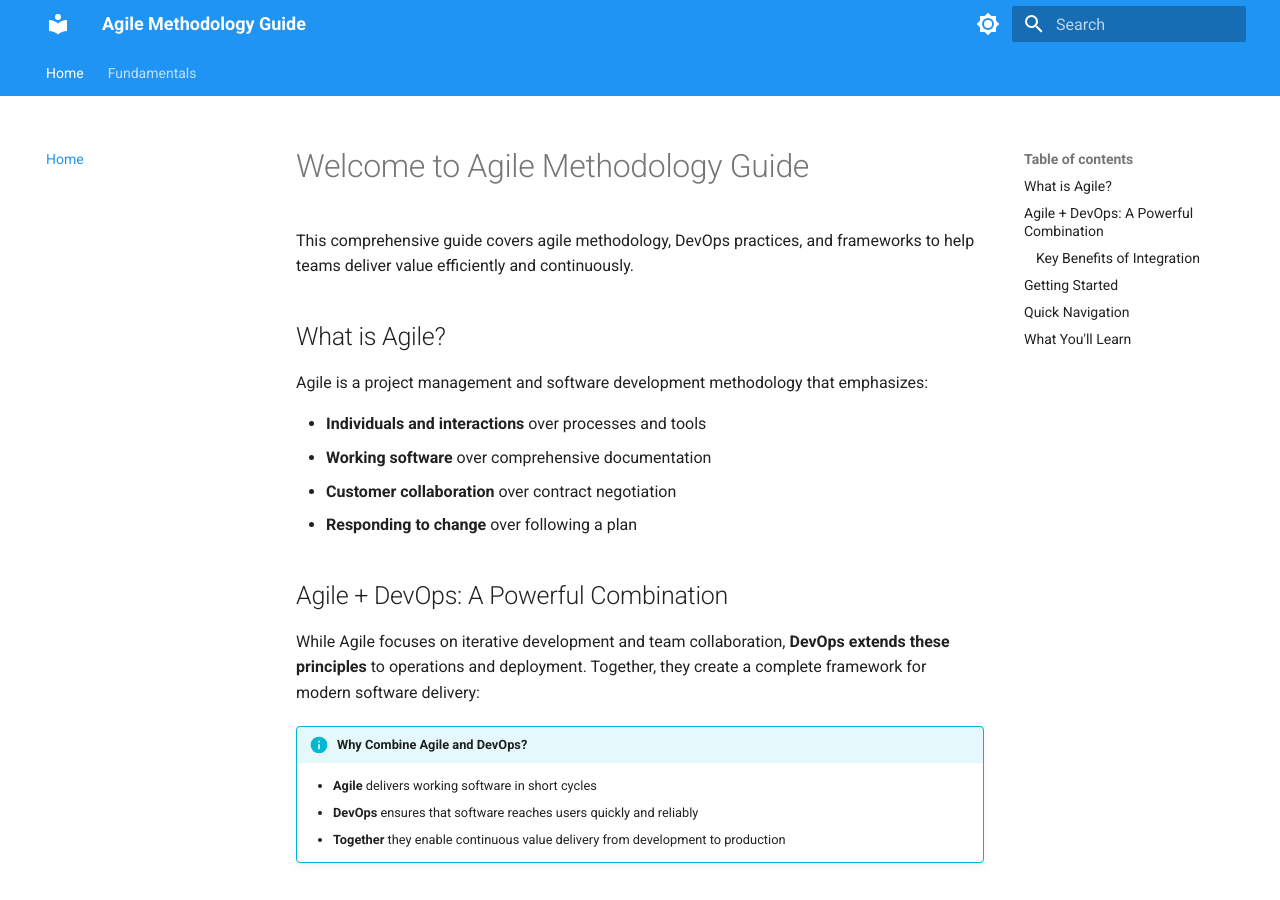
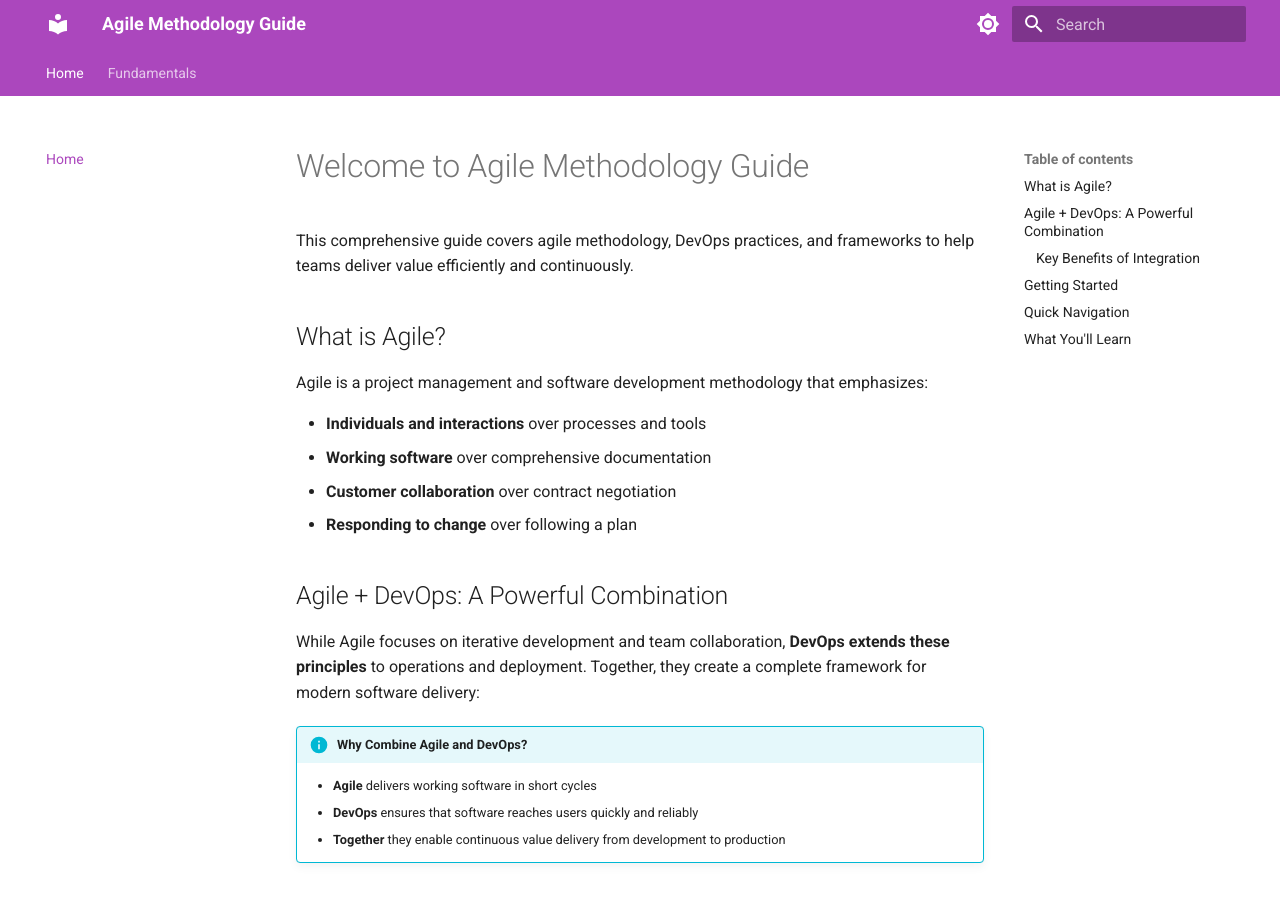
Before and after one commit to Alex0424/agile, an MkDocs documentation site: the page built from docs/index.md, in a window 1280 px wide and 900 px high. Built offline with MkDocs 1.6.1 and Material for MkDocs 9.7.7, drawn with Linux system fonts in a browser that asks for light colours.

Commit message:
Background color change

```diff
--- a/mkdocs.yml
+++ b/mkdocs.yml
@@ -13,14 +13,14 @@ theme:
     - content.code.copy
   palette:
     - scheme: default
-      primary: blue
-      accent: blue
+      primary: purple
+      accent: purple
       toggle:
         icon: material/brightness-7
         name: Switch to dark mode
     - scheme: slate
-      primary: blue
-      accent: blue
+      primary: purple
+      accent: purple
       toggle:
         icon: material/brightness-4
         name: Switch to light mode
```
